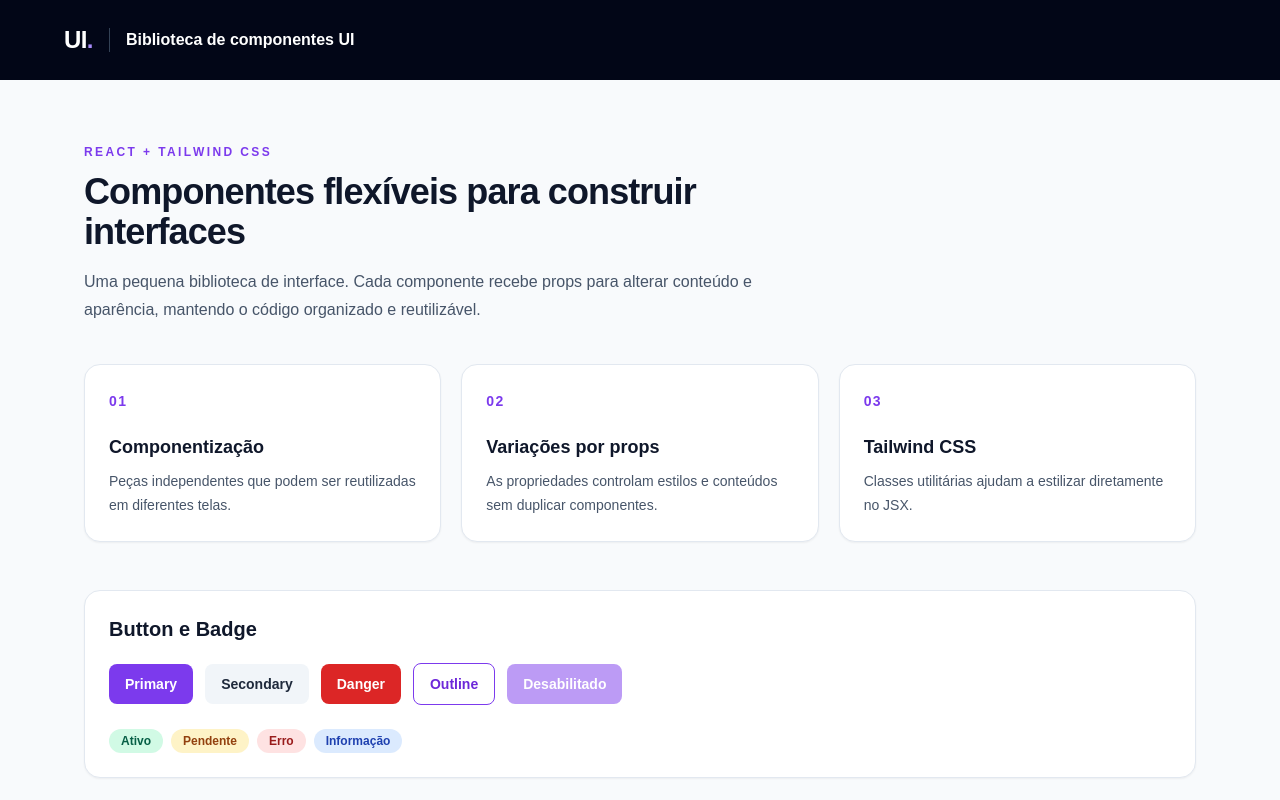
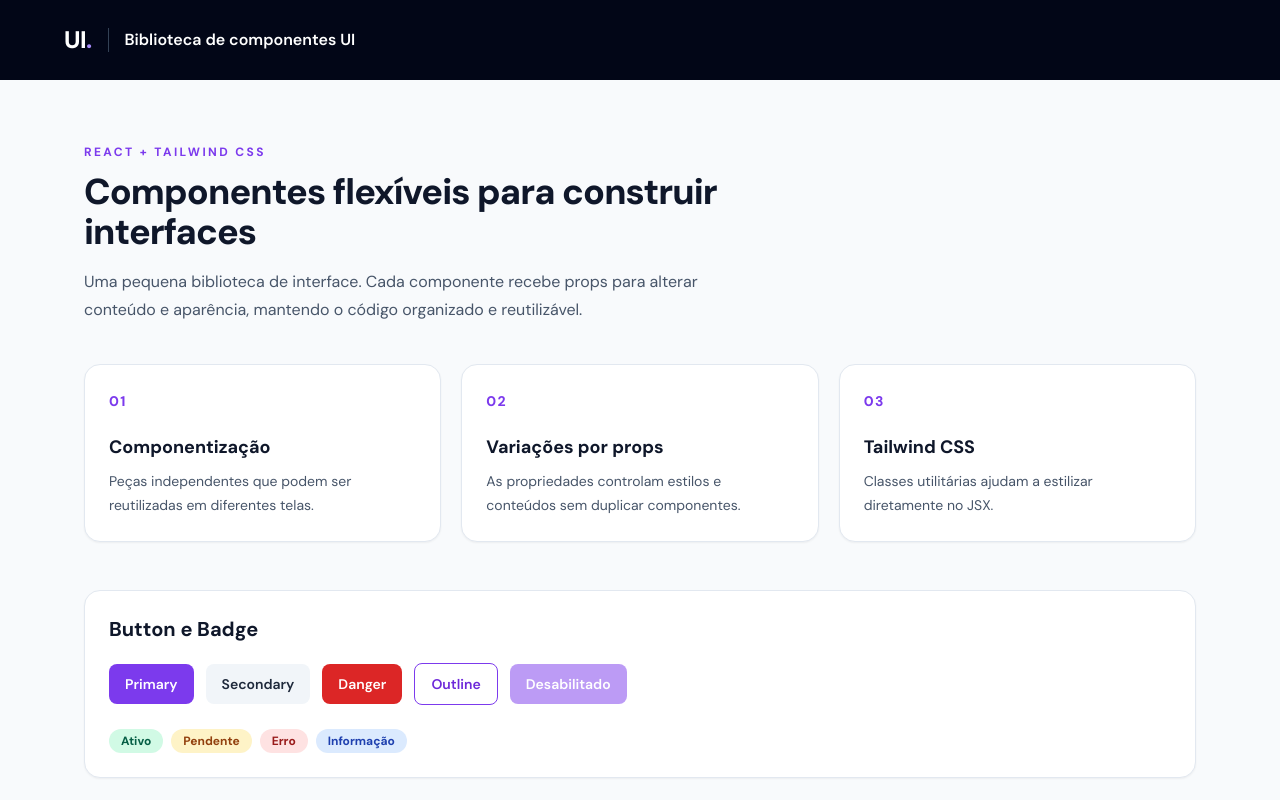
Before and after one commit to jpSantos06/Primeiro-App, a React (Vite) app: page / in a window 1280 px wide. Shown: the top 800 px of the page. Built offline with nearby package versions, Linux system fonts and the light colour scheme; the HTML template or start-up script is replaced by a standard one.

Commit message:
Ajusta diretivas Tailwind no CSS global

```diff
--- a/src/index.css
+++ b/src/index.css
@@ -1,8 +1,8 @@
+@import url('https://fonts.googleapis.com/css2?family=DM+Sans:wght@400;500;600;700;800&display=swap');
+
 @tailwind base;
 @tailwind components;
 @tailwind utilities;
-
-@import url('https://fonts.googleapis.com/css2?family=DM+Sans:wght@400;500;600;700;800&display=swap');
 
 :root {
   font-family: 'DM Sans', sans-serif;
```
